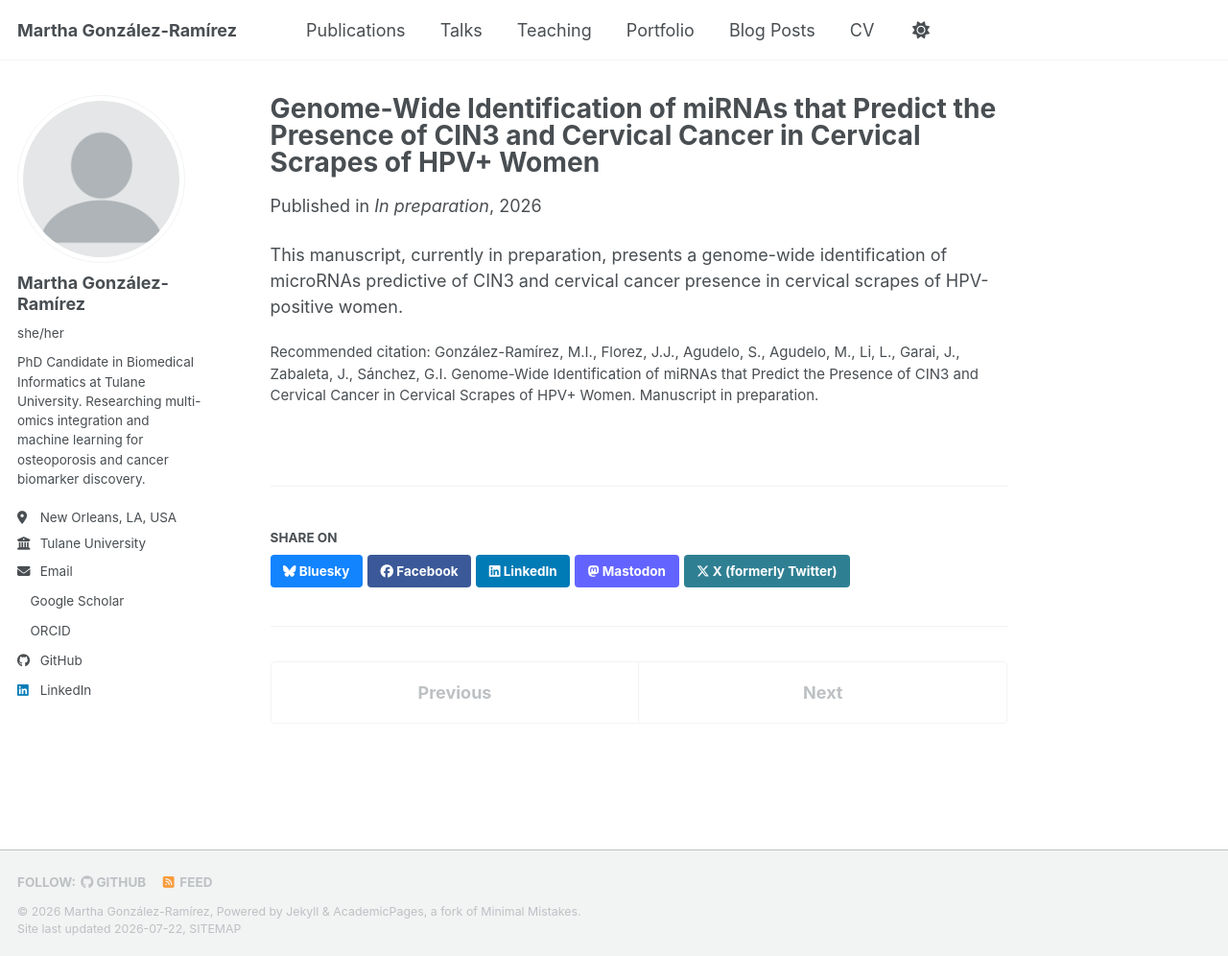
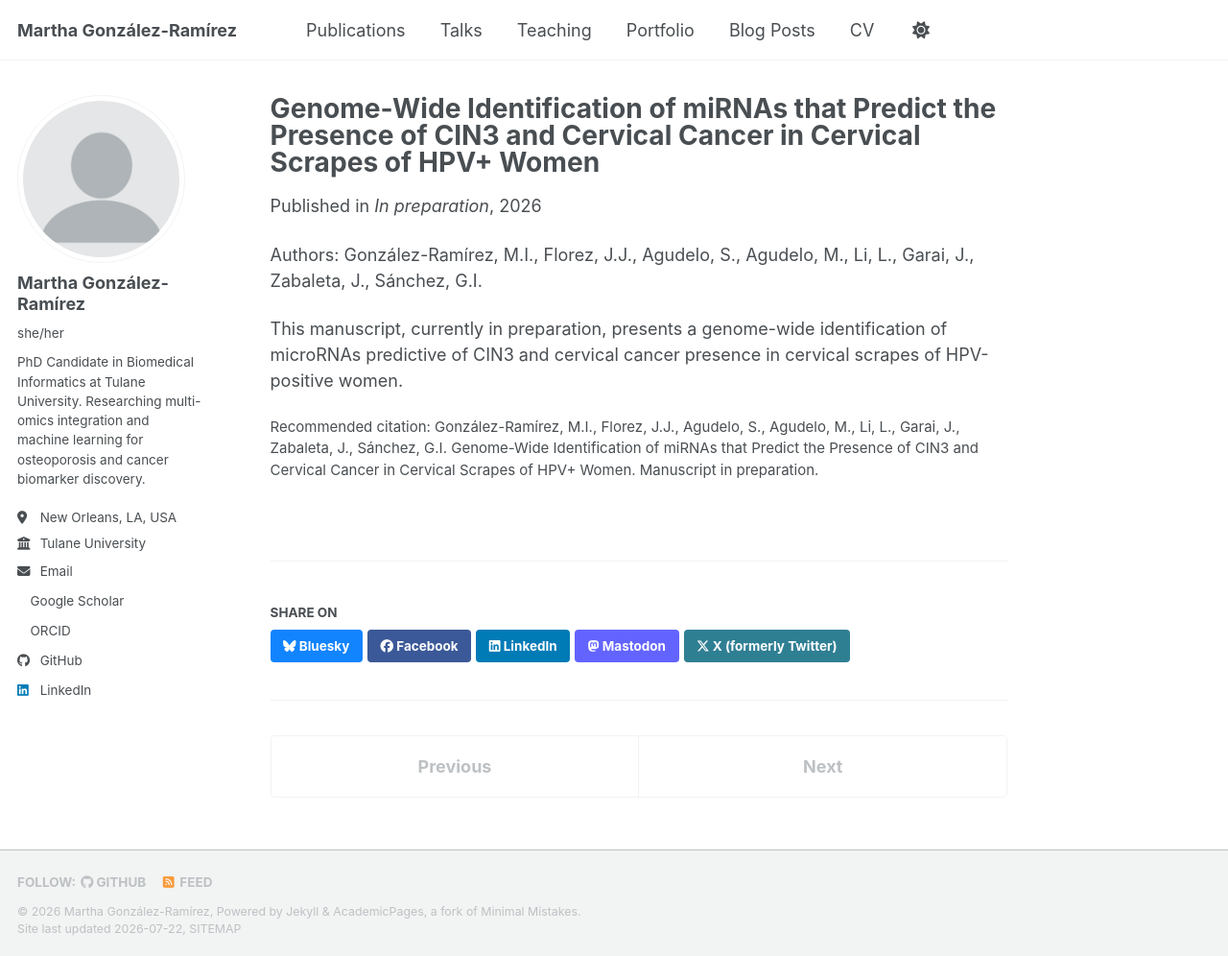
Before and after one commit to migonzalezr/migonzalezr.github.io, a Jekyll site: the page built from _publications/2026-07-01-cin3-cc-mirna-cervical-scrapes.md, in a window 1280 px wide and 996 px high. Shown: the whole window at 96% size. Built offline with Jekyll 4.4.1, drawn with Linux system fonts in a browser that asks for light colours; a style sheet for code colours, icons or effects is not loaded.

Commit message:
Update authors and description in publication metadata
Added authors section and clarified manuscript details.

```diff
--- a/_publications/2026-07-01-cin3-cc-mirna-cervical-scrapes.md
+++ b/_publications/2026-07-01-cin3-cc-mirna-cervical-scrapes.md
@@ -9,4 +9,6 @@ venue: 'In preparation'
 status: 'in preparation'
 citation: 'González-Ramírez, M.I., Florez, J.J., Agudelo, S., Agudelo, M., Li, L., Garai, J., Zabaleta, J., Sánchez, G.I. Genome-Wide Identification of miRNAs that Predict the Presence of CIN3 and Cervical Cancer in Cervical Scrapes of HPV+ Women. Manuscript in preparation.'
 ---
+Authors: González-Ramírez, M.I., Florez, J.J., Agudelo, S., Agudelo, M., Li, L., Garai, J., Zabaleta, J., Sánchez, G.I.
+
 This manuscript, currently in preparation, presents a genome-wide identification of microRNAs predictive of CIN3 and cervical cancer presence in cervical scrapes of HPV-positive women.
```
